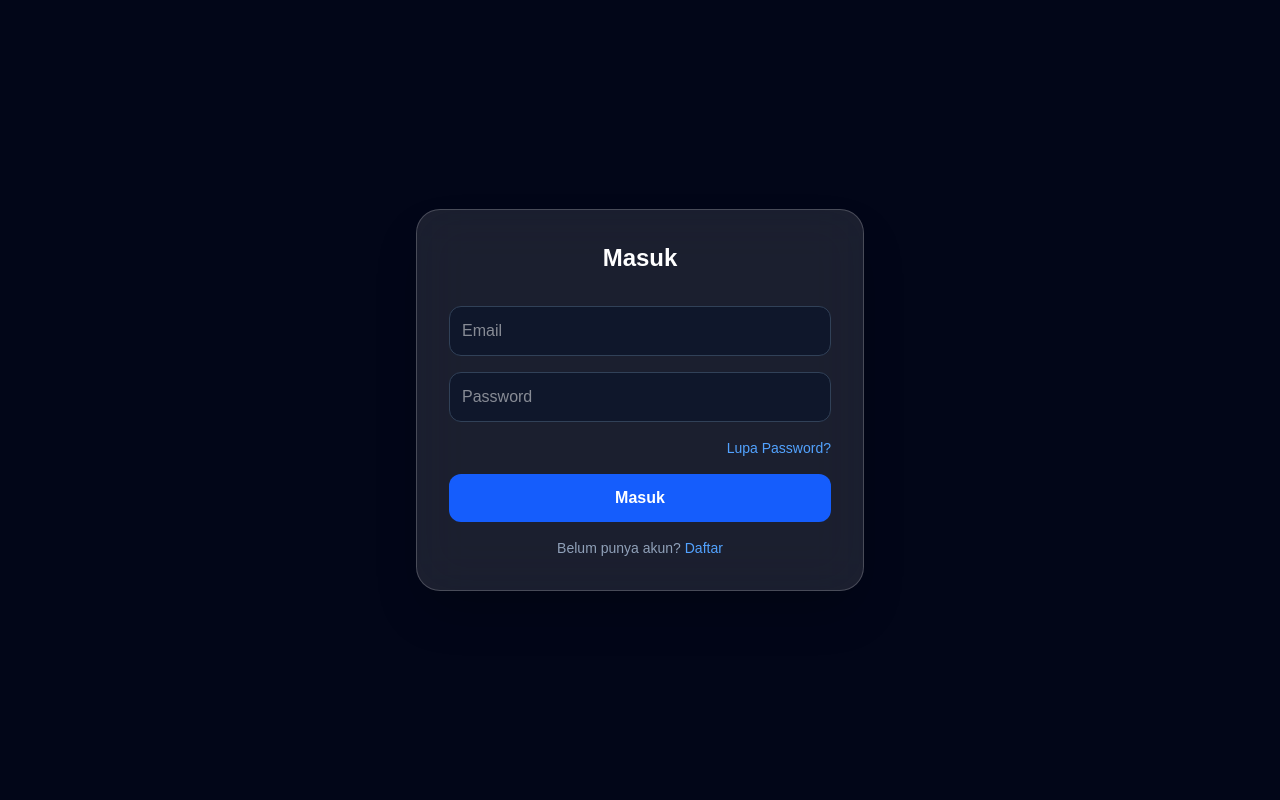
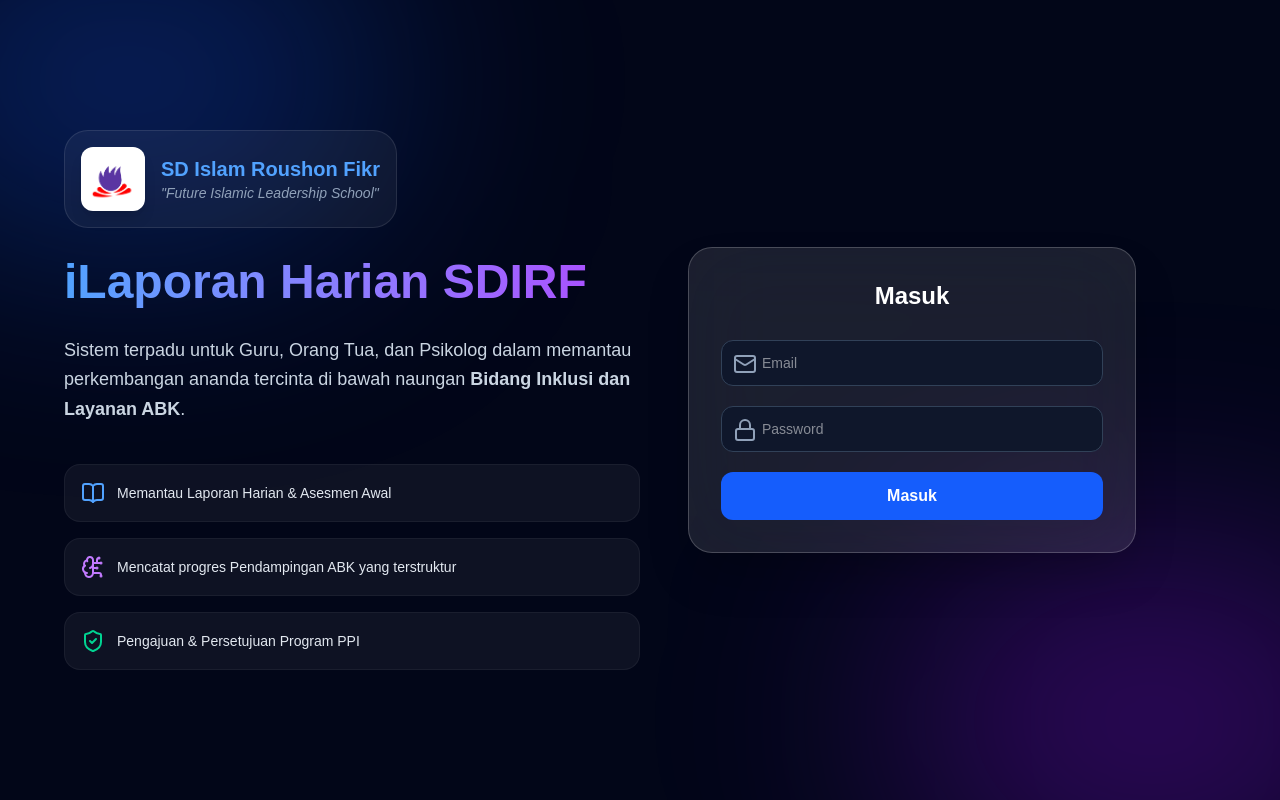
Before and after one commit to inklusisdirf-lab/iLaporan-Harian-SDIRF, a Next.js app: page /login in a window 1280 px wide. Built offline with nearby package versions, Linux system fonts and the light colour scheme; no server answers.

Commit message:
update: halaman login

```diff
--- a/app/(auth)/login/page.tsx
+++ b/app/(auth)/login/page.tsx
@@ -4,159 +4,90 @@ import { useState } from "react";
 import Image from "next/image";
 import { useRouter } from "next/navigation";
 import { motion, AnimatePresence } from "framer-motion";
-import { Mail, Lock, User, ArrowRight, ShieldCheck, BookOpen, BrainCircuit, Phone, Users, KeyRound } from "lucide-react";
+import { Mail, Lock, User, ArrowRight, BookOpen, BrainCircuit, ShieldCheck, KeyRound, Users, Phone } from "lucide-react";
 import { supabase } from "@/app/utils/supabase/client";
 
 export default function LoginPage() {
   const router = useRouter();
-  const [view, setView] = useState("login"); // 'login', 'register', 'forgot'
-
-  const [registerRole, setRegisterRole] = useState("wali");
-  const [fullName, setFullName] = useState("");
-  const [email, setEmail] = useState("");
-  const [password, setPassword] = useState("");
-  const [childName, setChildName] = useState("");
-  const [whatsapp, setWhatsapp] = useState("");
-
-  const [loginEmail, setLoginEmail] = useState("");
-  const [loginPassword, setLoginPassword] = useState("");
-
-  const [forgotEmail, setForgotEmail] = useState("");
-
+  const [view, setView] = useState("login");
   const [loading, setLoading] = useState(false);
   const [errorMessage, setErrorMessage] = useState("");
   const [successMessage, setSuccessMessage] = useState("");
 
-  const handleRegister = async (e: React.FormEvent) => {
-    e.preventDefault();
-    setLoading(true);
-    setErrorMessage("");
-    setSuccessMessage("");
-
-    try {
-      const { data: authData, error: authError } = await supabase.auth.signUp({
-        email,
-        password,
-      });
-
-      if (authError) throw authError;
-
-      if (authData.user) {
-        const { error: profileError } = await supabase.from("profiles").insert([
-          {
-            id: authData.user.id,
-            full_name: fullName,
-            role: registerRole,
-            nomor_wa: registerRole === "wali" ? whatsapp : null,
-            info_anak: registerRole === "wali" ? childName : null,
-          },
-        ]);
-
-        if (profileError) throw profileError;
-        setSuccessMessage("Registrasi berhasil! Silakan masuk.");
-        setTimeout(() => setView("login"), 3000);
-      }
-    } catch (error: any) {
-      setErrorMessage(error.message);
-    } finally {
-      setLoading(false);
-    }
-  };
+  const [email, setEmail] = useState("");
+  const [password, setPassword] = useState("");
 
   const handleLogin = async (e: React.FormEvent) => {
     e.preventDefault();
     setLoading(true);
     setErrorMessage("");
+    const { data, error } = await supabase.auth.signInWithPassword({ email, password });
+    if (error) { setErrorMessage(error.message); setLoading(false); return; }
 
-    try {
-      const { data, error } = await supabase.auth.signInWithPassword({
-        email: loginEmail,
-        password: loginPassword,
-      });
-
-      if (error) throw error;
-
-      const { data: profileData } = await supabase
-        .from("profiles")
-        .select("role")
-        .eq("id", data.user!.id)
-        .single();
-
-      const role = profileData?.role;
-      if (role === "admin") router.push("/admin");
-      else if (role === "gpk") router.push("/gpk");
-      else if (role === "psikolog") router.push("/psikolog");
-      else router.push("/wali");
-    } catch (error: any) {
-      setErrorMessage(error.message);
-    } finally {
-      setLoading(false);
-    }
+    const { data: profile } = await supabase.from("profiles").select("role").eq("id", data.user!.id).single();
+    if (profile?.role === "admin") router.push("/admin");
+    else if (profile?.role === "gpk") router.push("/gpk");
+    else if (profile?.role === "psikolog") router.push("/psikolog");
+    else router.push("/wali");
   };
 
-const handleForgotPassword = async (e: React.FormEvent) => {
-  e.preventDefault();
-  setLoading(true);
+  return (
+    <div translate="no" className="notranslate min-h-screen bg-slate-950 text-slate-100 flex items-center justify-center relative overflow-hidden py-12 px-4">
+      {/* Background Effect */}
+      <div className="absolute top-[-10%] left-[-10%] w-[40%] h-[40%] bg-blue-600/30 blur-[120px] rounded-full" />
+      <div className="absolute bottom-[-10%] right-[-10%] w-[40%] h-[40%] bg-purple-600/30 blur-[120px] rounded-full" />
 
-  try {
-    // Kita targetkan ke halaman update-password
-    const { error } = await supabase.auth.resetPasswordForEmail(forgotEmail, {
-      redirectTo: "https://i-laporan-harian-sdirf.vercel.app/update-password",
-    });
+      <div className="container mx-auto z-10 flex flex-col lg:flex-row items-center gap-12 max-w-6xl">
 
-    if (error) throw error;
-    setSuccessMessage("Link reset telah dikirim ke email Anda.");
-  } catch (error: any) {
-    setErrorMessage(error.message);
-  } finally {
-    setLoading(false);
-  }
-};
+        {/* SISI KIRI: DESKRIPSI & INFO */}
+        <motion.div initial={{ opacity: 0, x: -50 }} animate={{ opacity: 1, x: 0 }} transition={{ duration: 0.8 }} className="hidden lg:flex lg:w-1/2 flex-col gap-6">
+          <div className="flex items-center gap-4 bg-white/5 p-4 rounded-3xl border border-white/10 w-fit">
+            <div className="relative w-16 h-16 bg-white rounded-xl shadow-lg flex items-center justify-center">
+              <Image src="/images/logo.png" alt="Logo" width={48} height={48} className="object-contain" />
+            </div>
+            <div>
+              <h2 className="text-xl font-bold text-blue-400">SD Islam Roushon Fikr</h2>
+              <p className="text-slate-400 italic text-sm">"Future Islamic Leadership School"</p>
+            </div>
+          </div>
+          <h1 className="text-5xl font-extrabold bg-clip-text text-transparent bg-gradient-to-r from-blue-400 to-purple-500 leading-tight">
+            iLaporan Harian SDIRF
+          </h1>
+          <p className="text-slate-300 leading-relaxed text-lg">
+            Sistem terpadu untuk Guru, Orang Tua, dan Psikolog dalam memantau perkembangan ananda tercinta di bawah naungan <strong>Bidang Inklusi dan Layanan ABK</strong>.
+          </p>
+          <div className="grid gap-4 mt-4">
+            <div className="flex items-center gap-3 text-sm text-slate-200 bg-white/5 p-4 rounded-2xl border border-white/5">
+              <BookOpen className="w-6 h-6 text-blue-400" /> Memantau Laporan Harian & Asesmen Awal
+            </div>
+            <div className="flex items-center gap-3 text-sm text-slate-200 bg-white/5 p-4 rounded-2xl border border-white/5">
+              <BrainCircuit className="w-6 h-6 text-purple-400" /> Mencatat progres Pendampingan ABK yang terstruktur
+            </div>
+            <div className="flex items-center gap-3 text-sm text-slate-200 bg-white/5 p-4 rounded-2xl border border-white/5">
+              <ShieldCheck className="w-6 h-6 text-emerald-400" /> Pengajuan & Persetujuan Program PPI
+            </div>
+          </div>
+        </motion.div>
 
-  return (
-    <div translate="no" className="notranslate min-h-screen bg-slate-950 flex items-center justify-center p-4">
-      <div className="w-full max-w-md bg-white/10 backdrop-blur-xl border border-white/20 rounded-3xl p-8 shadow-2xl">
+        {/* SISI KANAN: LOGIN BOX */}
+        <div className="w-full max-w-md bg-white/10 backdrop-blur-2xl border border-white/20 p-8 rounded-3xl shadow-2xl">
+          {errorMessage && <div className="mb-4 p-3 bg-red-500/20 text-red-200 text-xs rounded-xl text-center">{errorMessage}</div>}
 
-        {errorMessage && <div className="mb-4 p-3 bg-red-500/20 text-red-200 text-xs rounded-xl">{errorMessage}</div>}
-        {successMessage && <div className="mb-4 p-3 bg-emerald-500/20 text-emerald-200 text-xs rounded-xl">{successMessage}</div>}
-
-        <AnimatePresence mode="wait">
-          {view === "login" && (
-            <motion.form key="login" onSubmit={handleLogin} className="flex flex-col gap-4">
-              <h2 className="text-2xl font-bold text-white text-center mb-4">Masuk</h2>
-              <input type="email" placeholder="Email" value={loginEmail} onChange={(e) => setLoginEmail(e.target.value)} className="w-full bg-slate-900 border border-slate-700 rounded-xl p-3 text-white" required />
-              <input type="password" placeholder="Password" value={loginPassword} onChange={(e) => setLoginPassword(e.target.value)} className="w-full bg-slate-900 border border-slate-700 rounded-xl p-3 text-white" required />
-              <button type="button" onClick={() => setView("forgot")} className="text-sm text-blue-400 text-right">Lupa Password?</button>
-              <button type="submit" disabled={loading} className="w-full bg-blue-600 text-white py-3 rounded-xl font-bold">{loading ? "Loading..." : "Masuk"}</button>
-              <p className="text-center text-sm text-slate-400">Belum punya akun? <button type="button" onClick={() => setView("register")} className="text-blue-400">Daftar</button></p>
-            </motion.form>
-          )}
-
-          {view === "register" && (
-            <motion.form key="register" onSubmit={handleRegister} className="flex flex-col gap-3">
-              <h2 className="text-2xl font-bold text-white text-center mb-2">Daftar</h2>
-              <select value={registerRole} onChange={(e) => setRegisterRole(e.target.value)} className="w-full bg-slate-900 border border-slate-700 rounded-xl p-3 text-white">
-                <option value="wali">Wali Siswa</option>
-                <option value="gpk">GPK</option>
-                <option value="psikolog">Psikolog</option>
-              </select>
-              <input type="text" placeholder="Nama Lengkap" value={fullName} onChange={(e) => setFullName(e.target.value)} className="w-full bg-slate-900 border border-slate-700 rounded-xl p-3 text-white" required />
-              <input type="email" placeholder="Email" value={email} onChange={(e) => setEmail(e.target.value)} className="w-full bg-slate-900 border border-slate-700 rounded-xl p-3 text-white" required />
-              <input type="password" placeholder="Password" value={password} onChange={(e) => setPassword(e.target.value)} className="w-full bg-slate-900 border border-slate-700 rounded-xl p-3 text-white" required />
-              <button type="submit" className="w-full bg-purple-600 text-white py-3 rounded-xl font-bold">Daftar</button>
-              <button type="button" onClick={() => setView("login")} className="text-slate-400 text-sm">Kembali ke Login</button>
-            </motion.form>
-          )}
-
-          {view === "forgot" && (
-            <motion.form key="forgot" onSubmit={handleForgotPassword} className="flex flex-col gap-4">
-              <h2 className="text-2xl font-bold text-white text-center">Reset Password</h2>
-              <input type="email" placeholder="Email Terdaftar" value={forgotEmail} onChange={(e) => setForgotEmail(e.target.value)} className="w-full bg-slate-900 border border-slate-700 rounded-xl p-3 text-white" required />
-              <button type="submit" className="w-full bg-emerald-600 text-white py-3 rounded-xl font-bold">Kirim Link Reset</button>
-              <button type="button" onClick={() => setView("login")} className="text-slate-400 text-sm">Kembali</button>
-            </motion.form>
-          )}
-        </AnimatePresence>
+          <form onSubmit={handleLogin} className="flex flex-col gap-5">
+            <h2 className="text-2xl font-bold text-center text-white mb-2">Masuk</h2>
+            <div className="relative">
+              <Mail className="absolute left-3 top-3 text-slate-400" />
+              <input type="email" placeholder="Email" value={email} onChange={(e) => setEmail(e.target.value)} className="w-full bg-slate-900 border border-slate-700 rounded-xl py-3 pl-10 pr-4 text-white text-sm" required />
+            </div>
+            <div className="relative">
+              <Lock className="absolute left-3 top-3 text-slate-400" />
+              <input type="password" placeholder="Password" value={password} onChange={(e) => setPassword(e.target.value)} className="w-full bg-slate-900 border border-slate-700 rounded-xl py-3 pl-10 pr-4 text-white text-sm" required />
+            </div>
+            <button type="submit" className="w-full bg-blue-600 hover:bg-blue-500 text-white font-bold py-3 rounded-xl transition-all">
+              {loading ? "Memproses..." : "Masuk"}
+            </button>
+          </form>
+        </div>
       </div>
     </div>
   );
```
